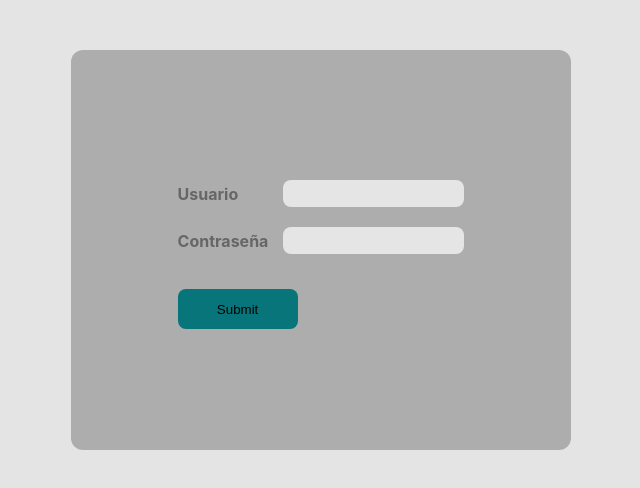
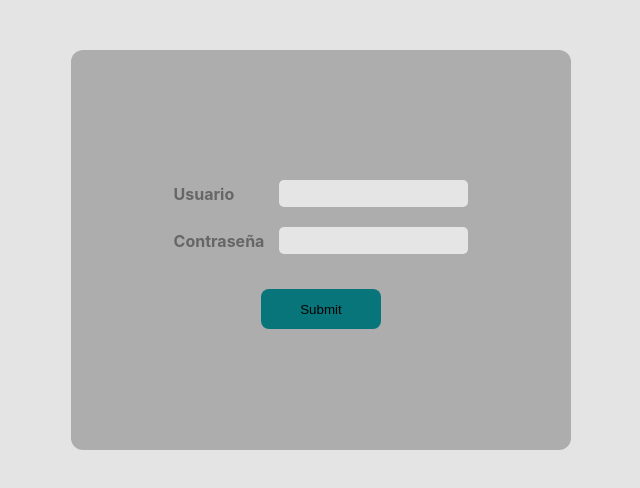
Before and after one commit to MatiLabDesign/sso-context, a React (Vite) app: page /login in a window 1280 px wide. Shown: the top 488 px of the page, without its empty margins (319-959 px from the left). Built offline with nearby package versions, Linux system fonts and the light colour scheme.

Commit message:
Estilos correctos

```diff
--- a/src/components/forms/FormStyle.module.css
+++ b/src/components/forms/FormStyle.module.css
@@ -25,6 +25,11 @@
     align-items: center;
 }
 
+.btn_row{
+    display: flex;
+    justify-content:center;
+}
+
 .label {
     color: #666;
     font-weight: bold;
@@ -34,10 +39,12 @@
 
 .input {
     margin: 10px 0;
-    border-radius: 8px;
+    border-radius: 5px;
     border: none;
     height: 25px;
     background-color: #e5e5e5;
+    outline: none;
+    padding-left: 10px;
 
 }
 
--- a/src/components/forms/LoginForm.jsx
+++ b/src/components/forms/LoginForm.jsx
@@ -52,7 +52,7 @@ const LoginForm = () => {
             {...register("password")}
           />
         </div>
-        <div>
+        <div className={style.btn_row}>
           <input className={style.btn} type="submit" />
         </div>
       </form>
--- a/src/index.css
+++ b/src/index.css
@@ -13,6 +13,10 @@ a:hover {
 
 li{
   list-style: none;
+}
+
+h2{
+  margin-left: 35px;
 }
 
 /* :root {
--- a/src/views/Client.jsx
+++ b/src/views/Client.jsx
@@ -3,7 +3,7 @@ import React from "react";
 const Client = () => {
   return (
     <div>
-      <h1>Cliente Dashboard</h1>
+      <h2>Listado de Cliente</h2>
     </div>
   );
 };
--- a/src/views/Equipo.jsx
+++ b/src/views/Equipo.jsx
@@ -3,7 +3,7 @@ import React from 'react'
 const Equipo = () => {
   return (
     <div>
-      <h2>Soy el equipo</h2>
+      <h2>Listado de Equipos</h2>
     </div>
   )
 }
```
